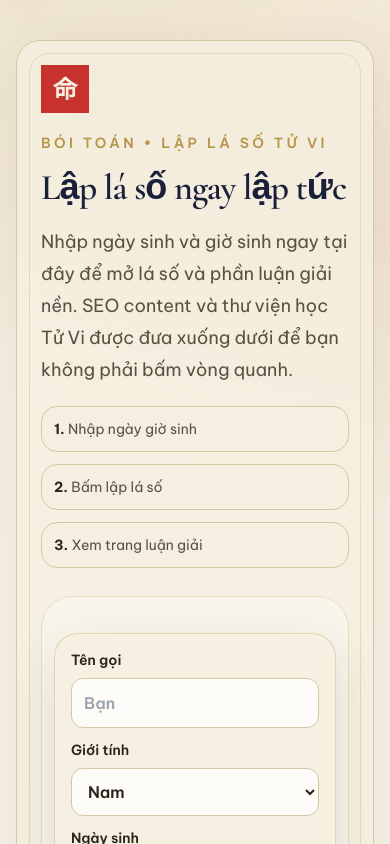
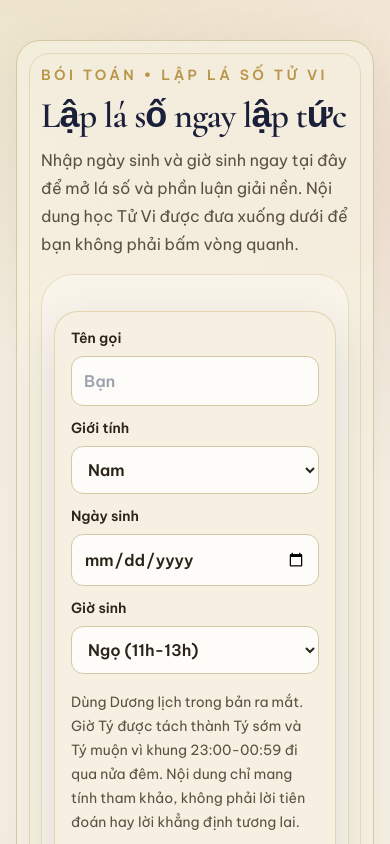
Before and after one commit to hungson175/seo-pages-deploy, a Next.js app: page / in a window 390 px wide. Shown: the top 844 px of the page. Built offline with nearby package versions, Linux system fonts and the light colour scheme.

Commit message:
fix: keep mobile reading and home flow usable

```diff
--- a/src/app/page.tsx
+++ b/src/app/page.tsx
@@ -22,26 +22,27 @@ export default function HomePage() {
       />
 
       <section className="mv-container pb-10 pt-4 sm:pt-6 lg:pb-14" data-testid="home-instant-chart-hero">
-        <div className="mv-hero-card mx-auto grid max-w-6xl gap-7 lg:grid-cols-[0.92fr_1.08fr] lg:items-center">
-          <div>
-            <div className="mb-5 mv-seal">命</div>
+        <div className="mv-hero-card mx-auto grid max-w-6xl gap-4 lg:grid-cols-[0.92fr_1.08fr] lg:items-center lg:gap-7">
+          <div className="lg:col-start-1 lg:row-start-1">
+            <div className="mb-4 hidden mv-seal sm:inline-flex">命</div>
             <p className="mv-kicker">Bói Toán • Lập lá số Tử Vi</p>
-            <h1 className="mv-h1-large mt-4">Lập lá số ngay lập tức</h1>
-            <p className="mt-5 max-w-2xl text-lg leading-8 text-ink-soft">
-              Nhập ngày sinh và giờ sinh ngay tại đây để mở lá số và phần luận giải nền. SEO content và thư viện học Tử Vi được đưa xuống dưới để bạn không phải bấm vòng quanh.
+            <h1 className="mv-h1-large mt-3">Lập lá số ngay lập tức</h1>
+            <p className="mt-3 max-w-2xl text-base leading-7 text-ink-soft sm:mt-5 sm:text-lg sm:leading-8">
+              Nhập ngày sinh và giờ sinh ngay tại đây để mở lá số và phần luận giải nền. Nội dung học Tử Vi được đưa xuống dưới để bạn không phải bấm vòng quanh.
             </p>
-            <div className="mt-5 grid gap-3 text-sm text-ink-soft sm:grid-cols-3">
-              <p className="rounded-2xl border border-rule bg-ivory/70 p-3"><strong className="text-ink">1.</strong> Nhập ngày giờ sinh</p>
-              <p className="rounded-2xl border border-rule bg-ivory/70 p-3"><strong className="text-ink">2.</strong> Bấm lập lá số</p>
-              <p className="rounded-2xl border border-rule bg-ivory/70 p-3"><strong className="text-ink">3.</strong> Xem trang luận giải</p>
-            </div>
           </div>
 
-          <div className="rounded-[2rem] border border-gold/30 bg-white/35 p-3">
+          <div className="rounded-[2rem] border border-gold/30 bg-white/35 p-3 lg:col-start-2 lg:row-span-2 lg:row-start-1" data-testid="home-chart-form-card">
             <HomeChartForm />
             <Link href="/lap-la-so/" className="mt-3 inline-flex text-sm font-semibold text-vermillion underline underline-offset-4">
               Mở bản lập lá số chi tiết
             </Link>
+          </div>
+
+          <div className="hidden gap-3 text-sm text-ink-soft sm:grid sm:grid-cols-3 lg:col-start-1 lg:row-start-2">
+            <p className="rounded-2xl border border-rule bg-ivory/70 p-3"><strong className="text-ink">1.</strong> Nhập ngày giờ sinh</p>
+            <p className="rounded-2xl border border-rule bg-ivory/70 p-3"><strong className="text-ink">2.</strong> Bấm lập lá số</p>
+            <p className="rounded-2xl border border-rule bg-ivory/70 p-3"><strong className="text-ink">3.</strong> Xem trang luận giải</p>
           </div>
         </div>
       </section>
```
